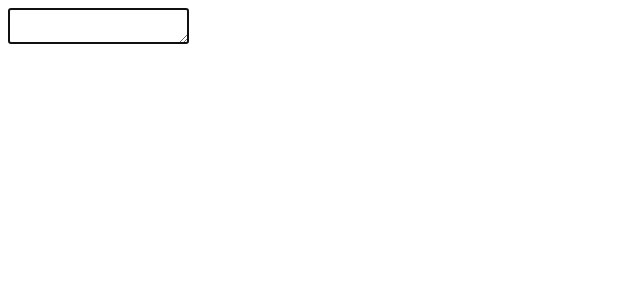
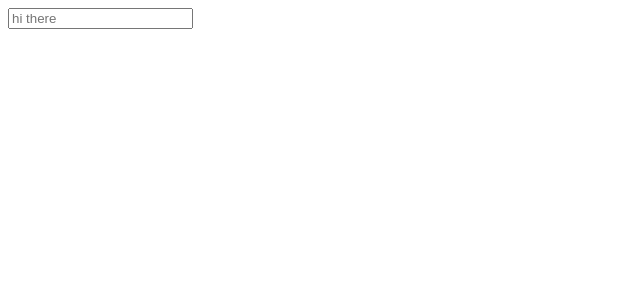
Before and after one commit to kynoh44/modern-react-with-redux-2023, a React (Create React App) app in the folder jsx/: page / in a window 1280 px wide. Shown: the top 300 px of the page, without its empty margins (0-640 px from the left). Built offline with nearby package versions, Linux system fonts and the light colour scheme.

Commit message:
placeholder props

```diff
--- a/jsx/public/index.html
+++ b/jsx/public/index.html
@@ -41,3 +41,5 @@
     -->
   </body>
 </html>
+
+<!-- HTML Attributes-->
--- a/jsx/src/index.js
+++ b/jsx/src/index.js
@@ -11,8 +11,9 @@ const root = ReactDOM.createRoot(el);
 
 /* 4) Create a component */
 function App() {
-	return <textarea autoFocus />;	// Value of prop autoFocus is true
-	//return <textarea autoFocus={false} />;	// Value of prop autoFocus is false
+  return (
+    <input placeholder="hi there" />
+  );
 }
 
 /* 5) Show the component on the screen */
```
